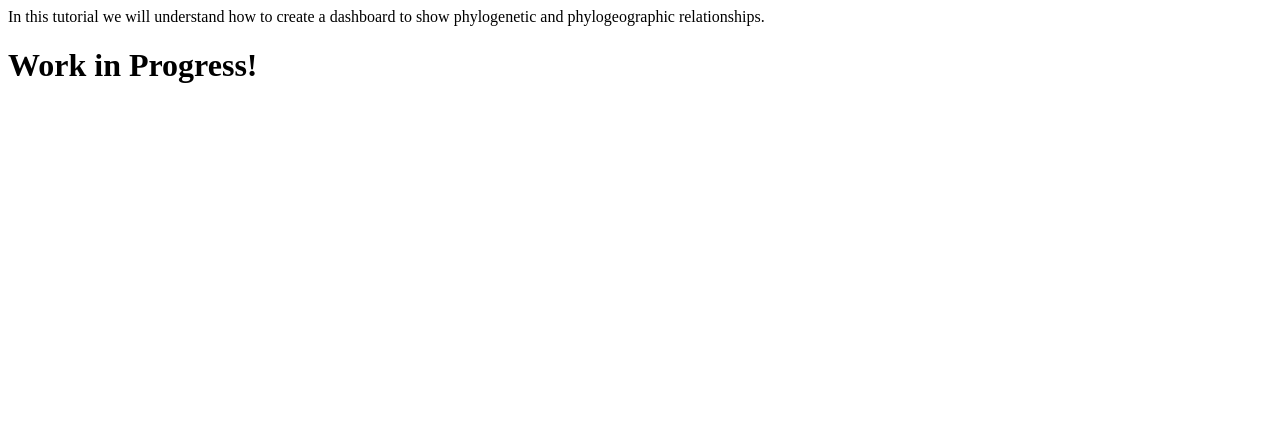
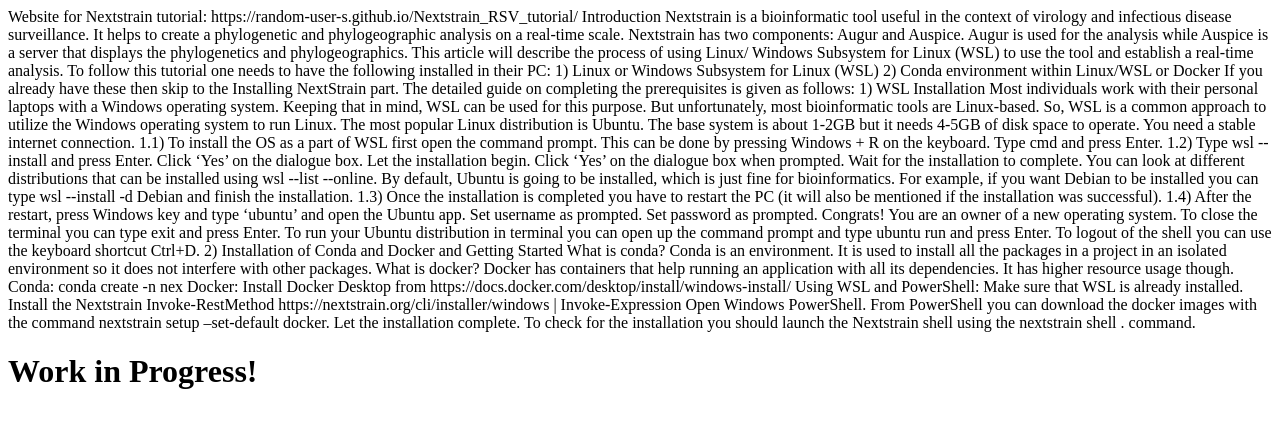
Before and after one commit to Random-User-S/Nextstrain_RSV_tutorial, a plain HTML site: page index.html in a window 1280 px wide. Drawn offline with Linux system fonts and the light colour scheme.

Commit message:
Update index.html

```diff
--- a/index.html
+++ b/index.html
@@ -1,4 +1,53 @@
 <html>
-  In this tutorial we will understand how to create a dashboard to show phylogenetic and phylogeographic relationships.
+Website for Nextstrain tutorial:
+https://random-user-s.github.io/Nextstrain_RSV_tutorial/
+
+Introduction
+Nextstrain is a bioinformatic tool useful in the context of virology and infectious disease surveillance. It helps to create a phylogenetic and phylogeographic analysis on a real-time scale.
+Nextstrain has two components: Augur and Auspice. Augur is used for the analysis while Auspice is a server that displays the phylogenetics and phylogeographics.
+This article will describe the process of using Linux/ Windows Subsystem for Linux (WSL) to use the tool and establish a real-time analysis.
+
+To follow this tutorial one needs to have the following installed in their PC:
+1) Linux or Windows Subsystem for Linux (WSL)
+2) Conda environment within Linux/WSL or Docker
+
+If you already have these then skip to the Installing NextStrain part.
+The detailed guide on completing the prerequisites is given as follows:
+1) WSL Installation
+Most individuals work with their personal laptops with a Windows operating system. Keeping that in mind, WSL can be used for this purpose.
+But unfortunately, most bioinformatic tools are Linux-based. So, WSL is a common approach to utilize the Windows operating system to run Linux.
+The most popular Linux distribution is Ubuntu. The base system is about 1-2GB but it needs 4-5GB of disk space to operate. You need a stable internet connection.
+1.1) To install the OS as a part of WSL first open the command prompt. This can be done by pressing Windows + R on the keyboard. Type cmd and press Enter.
+1.2) Type wsl --install and press Enter. Click ‘Yes’ on the dialogue box.
+Let the installation begin. Click ‘Yes’ on the dialogue box when prompted. Wait for the installation to complete.
+You can look at different distributions that can be installed using wsl --list --online. By default, Ubuntu is going to be installed, which is just fine for bioinformatics. For example, if you want Debian to be installed you can type wsl --install -d Debian and finish the installation.
+1.3) Once the installation is completed you have to restart the PC (it will also be mentioned if the installation was successful).
+1.4) After the restart, press Windows key and type ‘ubuntu’ and open the Ubuntu app. Set username as prompted. Set password as prompted.
+Congrats! You are an owner of a new operating system.
+
+To close the terminal you can type exit and press Enter.
+To run your Ubuntu distribution in terminal you can open up the command prompt and type ubuntu run and press Enter. To logout of the shell you can use the keyboard shortcut Ctrl+D.
+
+
+2) Installation of Conda and Docker and Getting Started
+What is conda?
+Conda is an environment. It is used to install all the packages in a project in an isolated environment so it does not interfere with other packages.
+What is docker?
+Docker has containers that help running an application with all its dependencies. It has higher resource usage though.
+
+Conda:
+conda create -n nex
+
+Docker:
+Install Docker Desktop from https://docs.docker.com/desktop/install/windows-install/
+
+Using WSL and PowerShell:
+Make sure that WSL is already installed.
+Install the Nextstrain Invoke-RestMethod https://nextstrain.org/cli/installer/windows | Invoke-Expression
+Open Windows PowerShell. From PowerShell you can download the docker images with the command nextstrain setup –set-default docker. Let the installation complete.
+
+To check for the installation you should launch the Nextstrain shell using the nextstrain shell . command.
+
+
 <h1>Work in Progress!</h1>
 </html>
```
